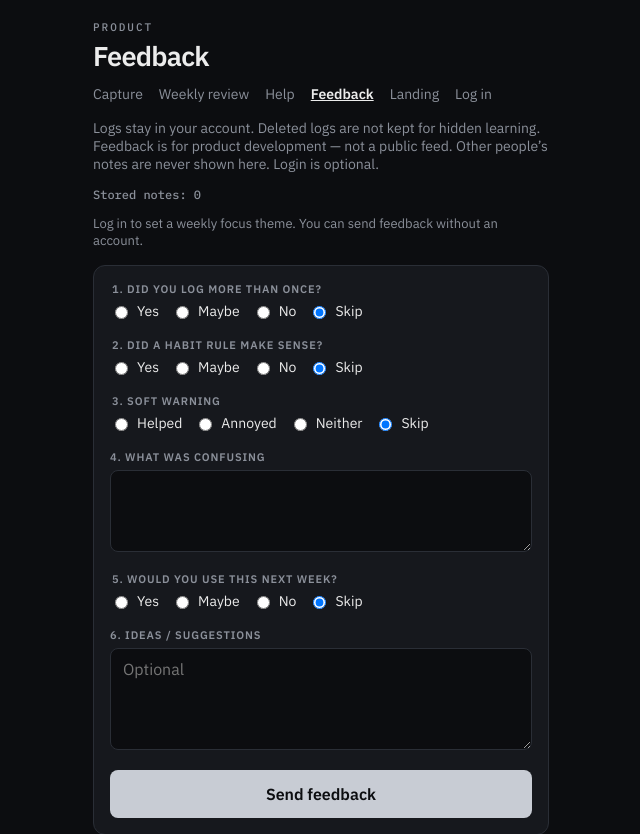
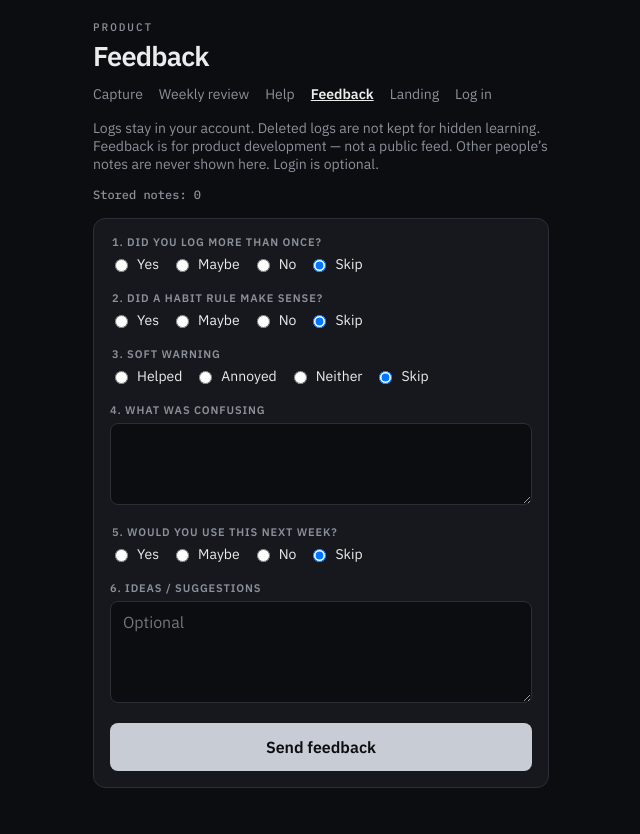
Before and after one commit to frhnazem/Conviction, a Flask app: page /feedback in a window 1280 px wide. Shown: the top 834 px of the page, without its empty margins (319-959 px from the left). After the commit the page ends 788 px from the top, so only its background shows below. Run offline with Flask 3, Linux system fonts and the light colour scheme; data comes from the database, SQL or seed files in the repository; data that the repository does not hold is empty; some libraries are stand-ins or nearby versions.

Commit message:
Update feedback.html

```diff
--- a/templates/feedback.html
+++ b/templates/feedback.html
@@ -9,12 +9,6 @@
   Logs stay in your account. Deleted logs are not kept for hidden learning. Feedback is for product development — not a public feed. Other people’s notes are never shown here. Login is optional.
 </p>
 <p class="tiny">Stored notes: {{ count }}</p>
-
-{% if user %}
-  {% include "_theme.html" %}
-{% else %}
-  <p class="muted" style="font-size:13px;">Log in to set a weekly focus theme. You can send feedback without an account.</p>
-{% endif %}
 
 {% if thanks %}
 <div class="alert alert-ok">Thank you. Your note is saved. Stored notes: {{ count }}.</div>
```
